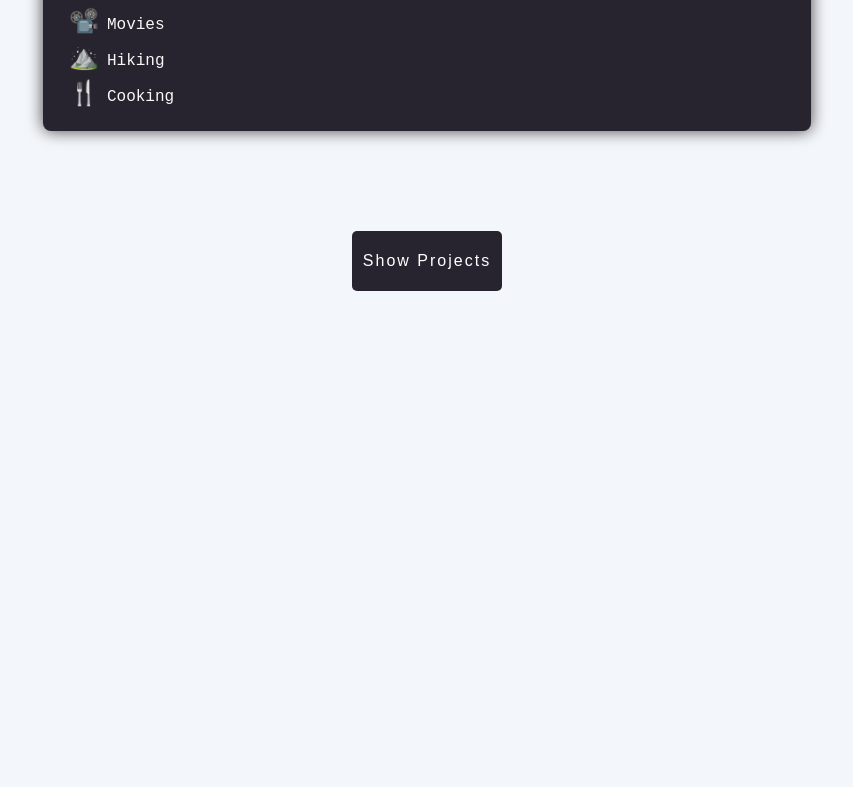
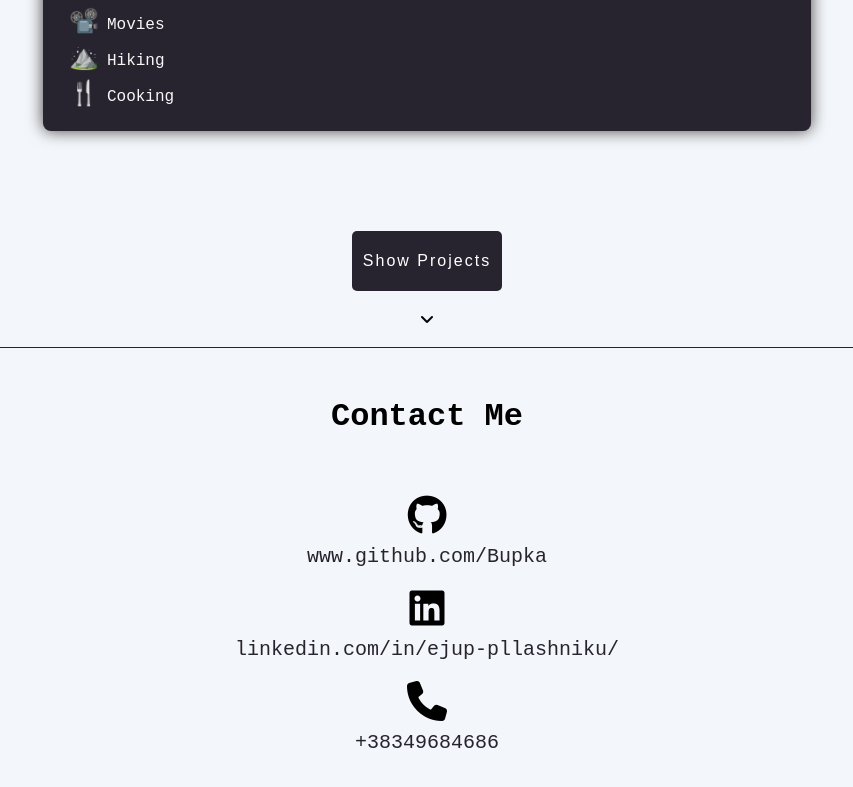
Before and after one commit to bupka/my-portfolio, a React (Create React App) app: page / in a window 1280 px wide. Shown: the part 1539-2326 px from the top of the page, without its empty margins (213-1066 px from the left). Before the commit the page ends 1930 px from the top, so only its background shows below. Built offline with nearby package versions, Linux system fonts and the light colour scheme; a web font is replaced by a local one.

Commit message:
adding conctact section

```diff
--- a/src/App.js
+++ b/src/App.js
@@ -3,6 +3,7 @@ import Navbar from "./components/navbar/Navbar";
 import Intro from "./components/main/intro/Intro";
 import About from "./components/main/about/About";
 import Projects from "./components/main/projects/Projects";
+import Contact from "./components/main/contact/Contact";
 
 function App() {
   return (
@@ -11,6 +12,7 @@ function App() {
       <Intro />
       <About />
       <Projects />
+      <Contact />
     </Container>
   );
 }
--- a/src/components/main/contact/Contact.js
+++ b/src/components/main/contact/Contact.js
@@ -3,15 +3,30 @@ import "./contact.css";
 
 function Contact() {
   return (
-    <section id="contact" className="contat">
-      <ul className="contact-list">
-        <li className="contact-item">
-          <a href="http://"></a>
-        </li>
-        <li className="contact-item">
-          <a href="http://"></a>
-        </li>
-      </ul>
+    <section id="contact" className="contact">
+      <h2 className="contact-header">Contact Me</h2>
+
+      <div className="contact-list">
+        <div className="cont-link">
+          <i class="fa-brands fa-github icon"></i>
+          <a className="contact-item" href="https://github.com/Bupka">
+            www.github.com/Bupka
+          </a>
+        </div>
+        <div className="cont-link ">
+          <i class="fa-brands fa-linkedin icon"></i>
+          <a
+            className="contact-item "
+            href="https://www.linkedin.com/in/ejup-pllashniku/"
+          >
+            linkedin.com/in/ejup-pllashniku/
+          </a>
+        </div>
+        <div className="cont-link">
+          <i class="fa-solid fa-phone icon"></i>
+          <span className="contact-item">+38349684686</span>
+        </div>
+      </div>
     </section>
   );
 }
--- a/src/components/main/contact/contact.css
+++ b/src/components/main/contact/contact.css
@@ -0,0 +1,46 @@
+.contact {
+  margin-bottom: 3.438rem;
+  width: 100%;
+}
+
+.contact-header {
+  margin: 50px;
+  font-size: 2rem;
+  font-weight: 700;
+}
+
+.contact-list {
+  width: 100%;
+  margin: 0 auto;
+  display: grid;
+  grid-template-columns: 1fr;
+}
+
+.cont-link {
+  margin: 10px;
+  display: flex;
+  flex-direction: column;
+  justify-content: space-between;
+  align-items: center;
+}
+
+.icon {
+  margin-bottom: 10px;
+  font-size: 2.5rem;
+}
+
+.contact-item {
+  margin: 0 auto;
+  font-size: 20px;
+  color: #27242f;
+}
+
+.contact-info {
+  margin: 0 auto;
+}
+
+@media all and (max-width: 600px) {
+  .contact-list {
+    width: 50%;
+  }
+}
--- a/src/components/main/intro/Intro.js
+++ b/src/components/main/intro/Intro.js
@@ -13,10 +13,11 @@ function Main() {
           />
         </div>
         <div className="item2">
-          <h1 className="my-name">
-            Hey, I'm Ejup <span>🤚</span>
+          <h1 className="my-name ">
+            Hey, I'm Ejup
+            <span>🤚</span>
           </h1>
-          <h2>I'm a Frontend Developer.</h2>
+          <h2>I'm a Frontend Developer</h2>
           <ul className="info-list">
             <li className="animate__animated animate__bounceInUp animate__delay-1s ">
               <span className="list-span">☕</span>
--- a/src/components/main/intro/intro.css
+++ b/src/components/main/intro/intro.css
@@ -71,6 +71,10 @@ li:hover {
     flex-direction: column;
   }
 
+  .my-name {
+    border-radius: 20px;
+  }
+
   .item2 {
     width: 90%;
     margin: 0 auto;
--- a/src/components/main/projects/Projects.js
+++ b/src/components/main/projects/Projects.js
@@ -14,14 +14,16 @@ function Projects() {
   };
 
   return (
-    <section className="projects">
+    <section id="projects" className="projects">
       <button className="btn" onClick={displayToDos}>
         Show Projects
       </button>
+      <i class="fa-solid fa-angle-down"></i>
+
       <div className="resp">
         {projects &&
           projects.map((project) => (
-            <div key={project.id} className="results">
+            <div key={project.id} className="results ">
               <h1>{project.name}</h1>
               <p>
                 <a href={project.html_url}>{project.html_url}</a>
@@ -30,6 +32,7 @@ function Projects() {
             </div>
           ))}
       </div>
+      <hr class="new5" />
     </section>
   );
 }
--- a/src/components/main/projects/projects.css
+++ b/src/components/main/projects/projects.css
@@ -8,7 +8,7 @@
 }
 
 .btn {
-  margin-bottom: 100px;
+  margin-bottom: 20px;
   width: 150px;
   height: 60px;
   border: none;
@@ -59,6 +59,13 @@ a {
   margin: 10px;
 }
 
+hr.new5 {
+  margin-top: 20px;
+  width: 100%;
+  border-top: 1px solid #27242f;
+  border-radius: 5px;
+}
+
 @media all and (max-width: 600px) {
   .projects {
     margin-bottom: 100px;
--- a/src/components/navbar/Navbar.js
+++ b/src/components/navbar/Navbar.js
@@ -1,6 +1,6 @@
 import React, { useState, useEffect } from "react";
 import Topnav from "./top-nav/Topnav";
-import Bottomnav from "./bottum-nav/Bottomnav";
+import Bottomnav from "./bottom-nav/Bottomnav";
 
 function Navbar() {
   const [isDesktop, setDesktop] = useState(window.innerWidth > 600);
--- a/src/components/navbar/top-nav/topnav.css
+++ b/src/components/navbar/top-nav/topnav.css
@@ -16,4 +16,5 @@
   text-decoration: none;
   font-size: 18px;
   text-transform: lowercase;
+  color: #27242f;
 }
```
